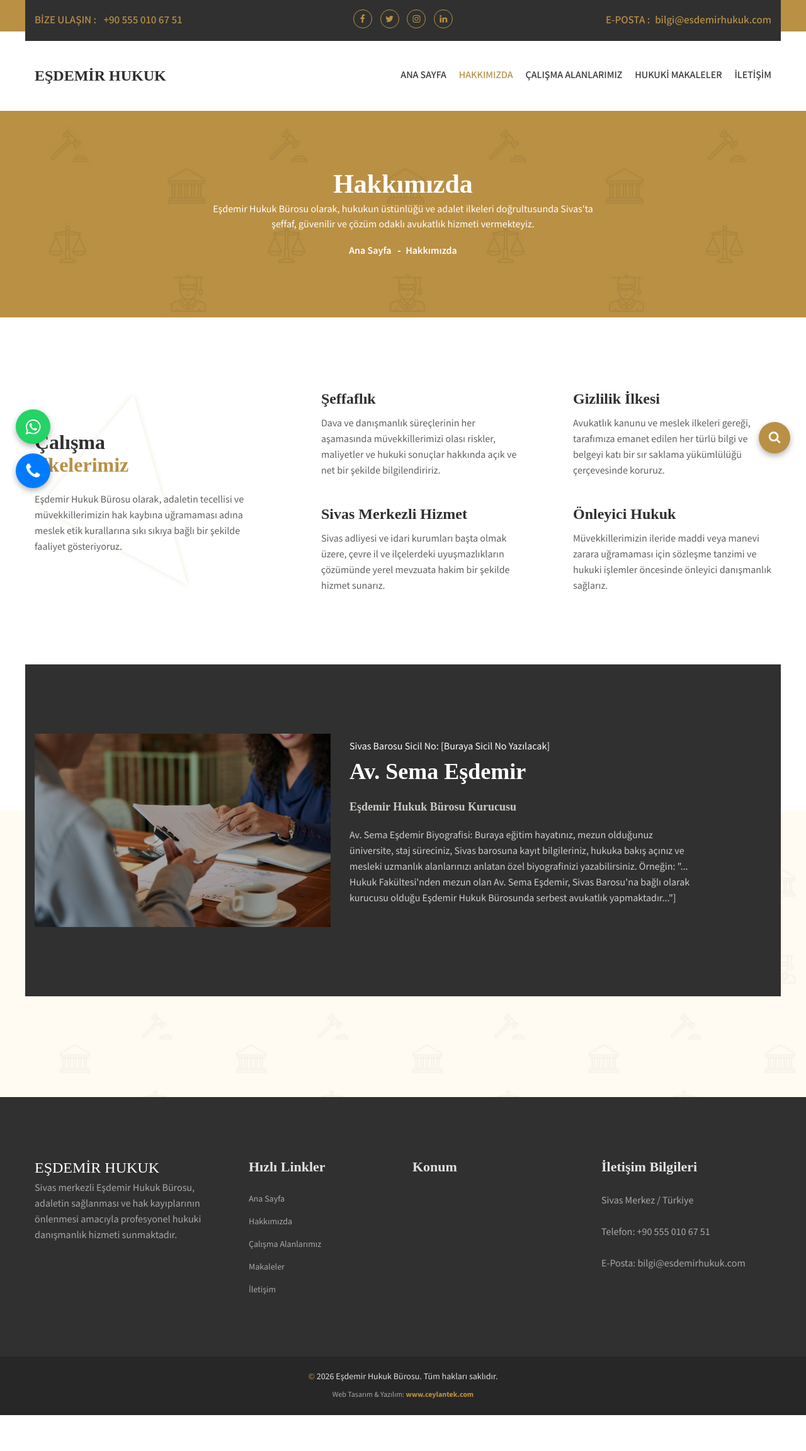
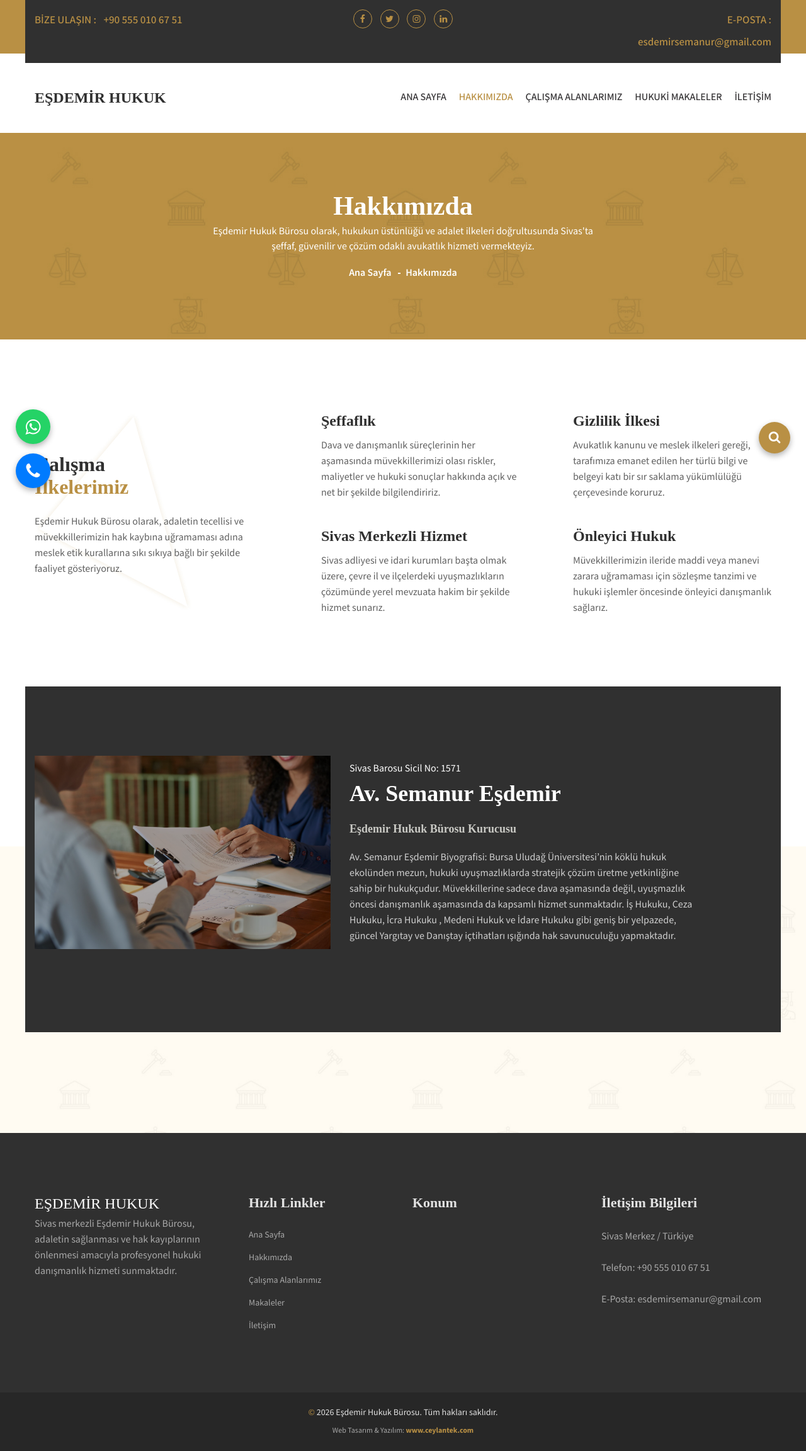
Before and after one commit to Orgeneral34/esdemir-hukuk1, a plain HTML site: page hakkinda.html in a window 1280 px wide. Shown: the whole page at 63% size. Before the commit the page ends 2247 px from the top, so only its background shows below. Drawn offline with Linux system fonts and the light colour scheme; grey boxes are pictures that could not be loaded.

Commit message:
guncellendi2

```diff
--- a/hakkinda.html
+++ b/hakkinda.html
@@ -50,7 +50,7 @@
                                     </div>
                                     <div class="col-md-4 col-xl-3">
                                         <div class="header-top-right">
-                                            <p>E-POSTA :<a href="mailto:bilgi@esdemirhukuk.com">bilgi@esdemirhukuk.com</a></p>
+                                            <p>E-POSTA :<a href="mailto:esdemirsemanur@gmail.com">esdemirsemanur@gmail.com</a></p>
                                         </div>
                                     </div>
                                 </div>
@@ -158,11 +158,11 @@
                             </div>
                             <div class="col-md-7">
                                 <div class="about-content">
-                                    <span class="text-white">Sivas Barosu Sicil No: [Buraya Sicil No Yazılacak]</span>
-                                    <h1 class="text-white">Av. Sema Eşdemir</h1>
+                                    <span class="text-white">Sivas Barosu Sicil No: 1571</span>
+                                    <h1 class="text-white">Av. Semanur Eşdemir</h1>
                                     <h5>Eşdemir Hukuk Bürosu Kurucusu</h5>
 
-                                    <p>Av. Sema Eşdemir Biyografisi: Buraya eğitim hayatınız, mezun olduğunuz üniversite, staj süreciniz, Sivas barosuna kayıt bilgileriniz, hukuka bakış açınız ve mesleki uzmanlık alanlarınızı anlatan özel biyografinizi yazabilirsiniz. Örneğin: "... Hukuk Fakültesi'nden mezun olan Av. Sema Eşdemir, Sivas Barosu'na bağlı olarak kurucusu olduğu Eşdemir Hukuk Bürosunda serbest avukatlık yapmaktadır..."]</p>
+                                    <p>Av. Semanur Eşdemir Biyografisi: Bursa Uludağ Üniversitesi’nin köklü hukuk ekolünden mezun, hukuki uyuşmazlıklarda stratejik çözüm üretme yetkinliğine sahip bir hukukçudur. Müvekkillerine sadece dava aşamasında değil, uyuşmazlık öncesi danışmanlık aşamasında da kapsamlı hizmet sunmaktadır. İş Hukuku, Ceza Hukuku, İcra  Hukuku , Medeni Hukuk ve İdare Hukuku gibi geniş bir yelpazede, güncel Yargıtay ve Danıştay içtihatları ışığında hak savunuculuğu yapmaktadır.</p>
 
                                     <div class="author-signeture">
                                     </div>
@@ -254,7 +254,7 @@
                                         <a href="tel:+905550106751">Telefon: +90 555 010 67 51</a>
                                     </p>
                                     <p class="contact-info">
-                                        <a href="mailto:bilgi@esdemirhukuk.com">E-Posta: bilgi@esdemirhukuk.com</a>
+                                        <a href="mailto:esdemirsemanur@gmail.com">E-Posta: esdemirsemanur@gmail.com</a>
                                     </p>
                                 </div>
                             </div>
```
Also changed, not shown: anlasmali-bosanma-sartlari.html (+2 -2 lines), arac-deger-kaybi-davasi.html (+2 -2 lines), calisma-alanlari.html (+5 -5 lines), ceza-davalarinda-uzlastirma.html (+2 -2 lines), ilamsiz-icra-takibine-itiraz.html (+2 -2 lines), iletisim.html (+5 -5 lines), index.html (+5 -5 lines), kidem-tazminati-hesaplama.html (+2 -2 lines), makaleler.html (+2 -2 lines), ortakligin-giderilmesi-davasi.html (+2 -2 lines).
